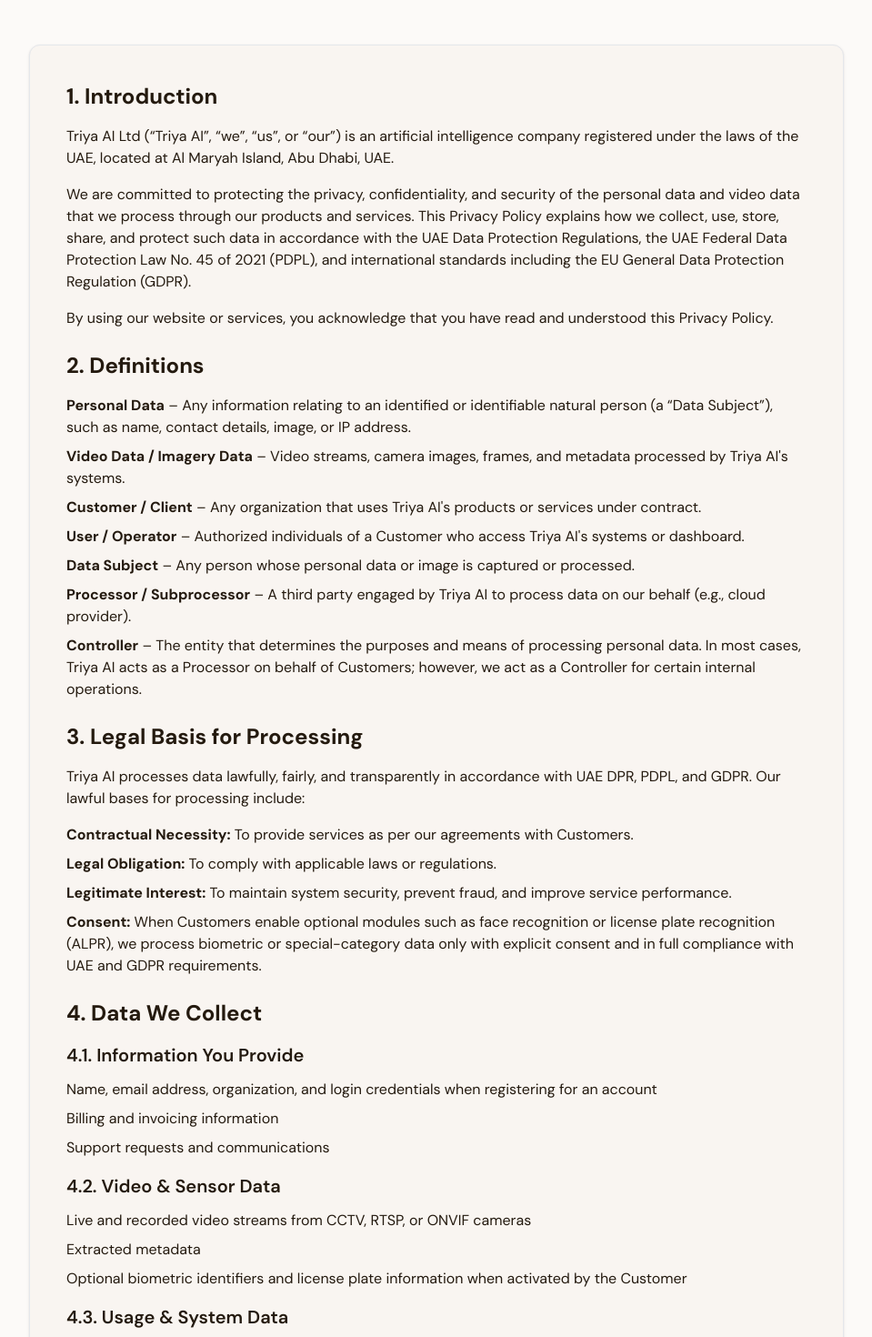
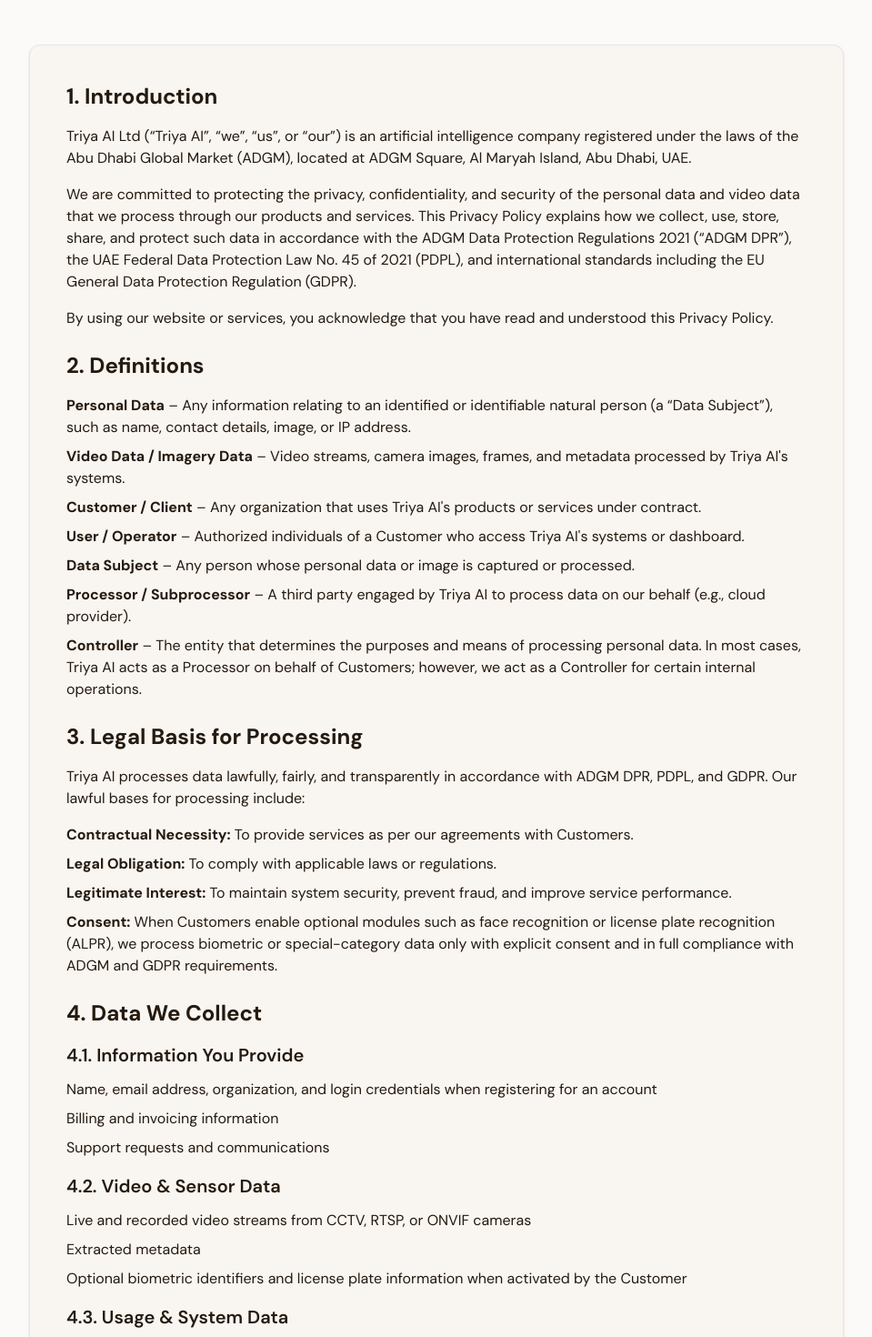
Before and after one commit to triya-org/triya-website, a Next.js app: page /privacy in a window 1280 px wide. Shown: the part 440-1910 px from the top of the page at 91% size, without its empty margins (160-1119 px from the left). Built offline with nearby package versions, Linux system fonts and the light colour scheme.

Commit message:
Revert "Remove all references to Abu Dhabi Global Market and ADGM"
This reverts commit 431bc7e22f435dfd856e25bf065e80d450cf6185.

```diff
--- a/app/api/contact/route.ts
+++ b/app/api/contact/route.ts
@@ -82,7 +82,7 @@
           <hr style="margin: 30px 0; border: none; border-top: 1px solid #ddd;">
           <p style="color: #666; font-size: 12px;">
             Triya.ai - Transform any camera into AI-powered security<br>
-            UAE<br>
+            Abu Dhabi Global Market, UAE<br>
             <a href="https://triya.ai" style="color: #0066cc;">www.triya.ai</a>
           </p>
         </div>
@@ -104,7 +104,7 @@
 
 ---
 Triya.ai - Transform any camera into AI-powered security
-UAE
+Abu Dhabi Global Market, UAE
 www.triya.ai
       `,
     });
--- a/app/contact/page.tsx
+++ b/app/contact/page.tsx
@@ -56,6 +56,12 @@
         title: "Get in touch",
         methods: [
           {
+            icon: Building,
+            title: "Headquarters",
+            description: "Abu Dhabi Global Market",
+            detail: "Al Maryah Island, UAE"
+          },
+          {
             icon: Mail,
             title: "Email Us",
             description: "For general inquiries",
@@ -97,6 +103,12 @@
       contact: {
         title: "تواصل معنا",
         methods: [
+          {
+            icon: Building,
+            title: "المقر الرئيسي",
+            description: "سوق أبوظبي العالمي",
+            detail: "جزيرة المارية، الإمارات"
+          },
           {
             icon: Mail,
             title: "راسلنا",
--- a/app/privacy/page.tsx
+++ b/app/privacy/page.tsx
@@ -64,10 +64,10 @@
                 {/* 1. Introduction */}
                 <h2 className="text-2xl font-bold mb-4">1. Introduction</h2>
                 <p className="mb-4">
-                  Triya AI Ltd (&ldquo;Triya AI&rdquo;, &ldquo;we&rdquo;, &ldquo;us&rdquo;, or &ldquo;our&rdquo;) is an artificial intelligence company registered under the laws of the UAE, located at Al Maryah Island, Abu Dhabi, UAE.
+                  Triya AI Ltd (&ldquo;Triya AI&rdquo;, &ldquo;we&rdquo;, &ldquo;us&rdquo;, or &ldquo;our&rdquo;) is an artificial intelligence company registered under the laws of the Abu Dhabi Global Market (ADGM), located at ADGM Square, Al Maryah Island, Abu Dhabi, UAE.
                 </p>
                 <p className="mb-4">
-                  We are committed to protecting the privacy, confidentiality, and security of the personal data and video data that we process through our products and services. This Privacy Policy explains how we collect, use, store, share, and protect such data in accordance with the UAE Data Protection Regulations, the UAE Federal Data Protection Law No. 45 of 2021 (PDPL), and international standards including the EU General Data Protection Regulation (GDPR).
+                  We are committed to protecting the privacy, confidentiality, and security of the personal data and video data that we process through our products and services. This Privacy Policy explains how we collect, use, store, share, and protect such data in accordance with the ADGM Data Protection Regulations 2021 (&ldquo;ADGM DPR&rdquo;), the UAE Federal Data Protection Law No. 45 of 2021 (PDPL), and international standards including the EU General Data Protection Regulation (GDPR).
                 </p>
                 <p className="mb-6">
                   By using our website or services, you acknowledge that you have read and understood this Privacy Policy.
@@ -88,13 +88,13 @@
                 {/* 3. Legal Basis for Processing */}
                 <h2 className="text-2xl font-bold mb-4">3. Legal Basis for Processing</h2>
                 <p className="mb-4">
-                  Triya AI processes data lawfully, fairly, and transparently in accordance with UAE DPR, PDPL, and GDPR. Our lawful bases for processing include:
+                  Triya AI processes data lawfully, fairly, and transparently in accordance with ADGM DPR, PDPL, and GDPR. Our lawful bases for processing include:
                 </p>
                 <ul className="mb-6 space-y-2">
                   <li><strong>Contractual Necessity:</strong> To provide services as per our agreements with Customers.</li>
                   <li><strong>Legal Obligation:</strong> To comply with applicable laws or regulations.</li>
                   <li><strong>Legitimate Interest:</strong> To maintain system security, prevent fraud, and improve service performance.</li>
-                  <li><strong>Consent:</strong> When Customers enable optional modules such as face recognition or license plate recognition (ALPR), we process biometric or special-category data only with explicit consent and in full compliance with UAE and GDPR requirements.</li>
+                  <li><strong>Consent:</strong> When Customers enable optional modules such as face recognition or license plate recognition (ALPR), we process biometric or special-category data only with explicit consent and in full compliance with ADGM and GDPR requirements.</li>
                 </ul>
 
                 {/* 4. Data We Collect */}
@@ -153,7 +153,7 @@
                 {/* 9. Security Measures */}
                 <h2 className="text-2xl font-bold mb-4">9. Security Measures</h2>
                 <p className="mb-6">
-                  We employ encryption, role-based access control, monitoring, audits, and employee confidentiality. In case of a data breach, we notify authorities within 72 hours if required, and affected parties if risk is high.
+                  We employ encryption, role-based access control, monitoring, audits, and employee confidentiality. In case of a data breach, we notify ADGM within 72 hours if required, and affected parties if risk is high.
                 </p>
 
                 {/* 10. Rights of Data Subjects */}
@@ -197,7 +197,7 @@
                     <div className="flex items-start gap-3">
                       <MapPin className="h-5 w-5 text-muted-foreground mt-0.5" />
                       <div>
-                        <p>Al Maryah Island</p>
+                        <p>ADGM Square, Al Maryah Island</p>
                         <p>Abu Dhabi, UAE</p>
                       </div>
                     </div>
@@ -215,7 +215,7 @@
                     </div>
                   </div>
                   <p className="mt-4 text-sm text-muted-foreground">
-                    If unsatisfied with our response, you may contact the UAE Data Protection Office.
+                    If unsatisfied with our response, you may contact the ADGM Office of Data Protection.
                   </p>
                 </div>
               </CardContent>
--- a/app/terms/page.tsx
+++ b/app/terms/page.tsx
@@ -145,7 +145,7 @@
                 {/* 13. Governing Law & Dispute Resolution */}
                 <h2 className="text-2xl font-bold mb-4">13. Governing Law &amp; Dispute Resolution</h2>
                 <p className="mb-6">
-                  This Agreement is governed by the laws of the UAE. Disputes will be resolved under UAE court jurisdiction, after good faith negotiation.
+                  This Agreement is governed by the laws of Abu Dhabi Global Market (ADGM), UAE. Disputes will be resolved under ADGM court jurisdiction, after good faith negotiation.
                 </p>
 
                 {/* 14. Miscellaneous */}
@@ -171,7 +171,7 @@
                       </a>
                     </div>
                     <p className="text-sm text-muted-foreground mt-4">
-                      Registered in UAE
+                      Registered in Abu Dhabi Global Market (ADGM), UAE
                     </p>
                   </div>
                 </div>
--- a/components/shared/footer/index.tsx
+++ b/components/shared/footer/index.tsx
@@ -20,7 +20,7 @@
     ],
     contactUs: "Contact Us",
     headquarters: "Headquarters",
-    headquartersLocation: "UAE",
+    headquartersLocation: "Abu Dhabi Global Market, UAE",
     copyright: "© 2025 Triya.ai. All rights reserved.",
     privacyPolicy: "Privacy Policy",
     termsOfService: "Terms of Service"
@@ -36,7 +36,7 @@
     ],
     contactUs: "اتصل بنا",
     headquarters: "المقر الرئيسي",
-    headquartersLocation: "الإمارات",
+    headquartersLocation: "سوق أبوظبي العالمي، الإمارات",
     copyright: "© 2025 Triya.ai. جميع الحقوق محفوظة.",
     privacyPolicy: "سياسة الخصوصية",
     termsOfService: "شروط الخدمة"
```
